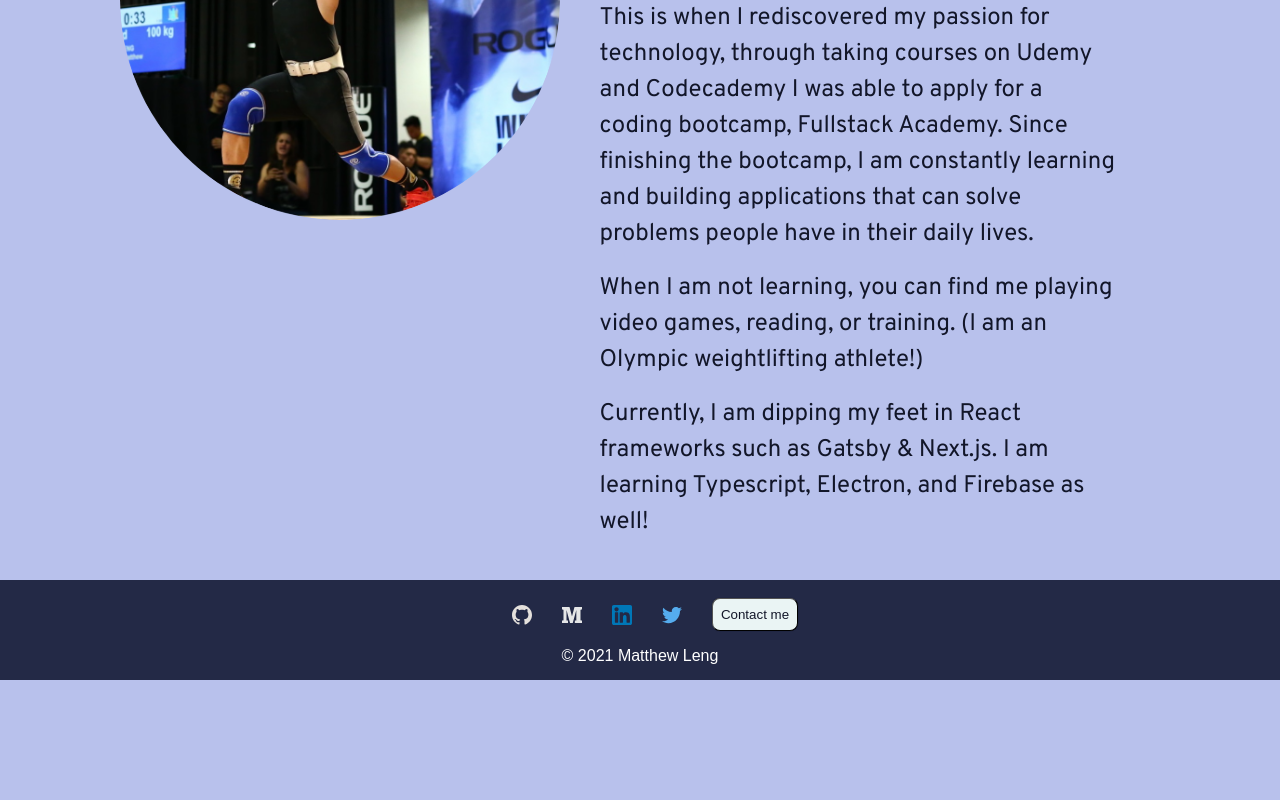
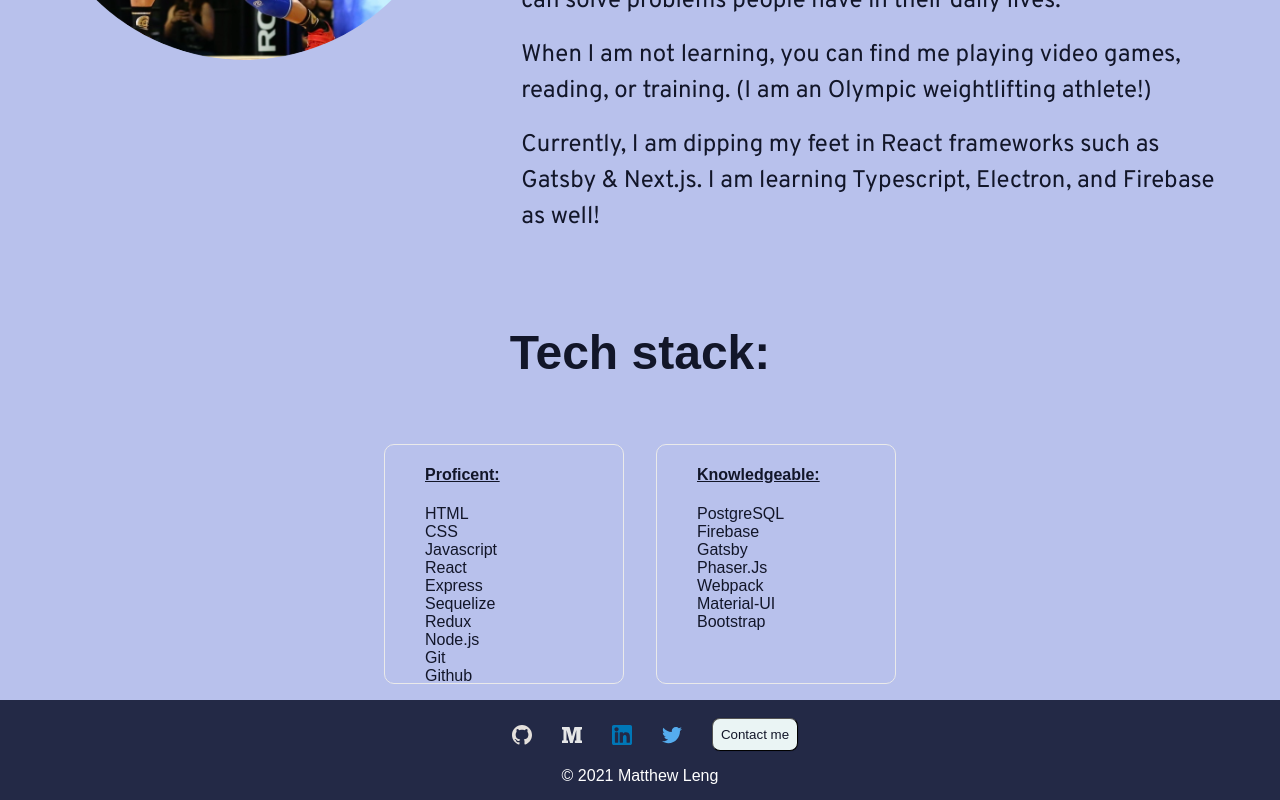
Before and after one commit to Mleng89/portfolio, a Next.js app: page /about in a window 1280 px wide. Shown: the part 635-1435 px from the top of the page. Before the commit the page ends 1315 px from the top, so only its background shows below. Built offline with nearby package versions, Linux system fonts and the light colour scheme; a web font is replaced by a local one.

Commit message:
Edits & Add: Created tech stack cards in about section, fixed padding in about section and min-height across portfolio

```diff
--- a/pages/about.js
+++ b/pages/about.js
@@ -49,12 +49,54 @@ export default function about() {
               </p>
             </div>
           </div>
+          <h3>Tech stack:</h3>
+          <div className="tech-container">
+            <div className="tech-card">
+              <ul>
+                <u>
+                  <h4>Proficent:</h4>
+                </u>
+                <li>HTML</li>
+                <li>CSS</li>
+                <li>Javascript</li>
+                <li>React</li>
+                <li>Express</li>
+                <li>Sequelize</li>
+                <li>Redux</li>
+                <li>Node.js</li>
+                <li>Git</li>
+                <li>Github</li>
+              </ul>
+            </div>
+            <div className="tech-card">
+              <ul>
+                <u>
+                  <h4>Knowledgeable:</h4>
+                </u>
+                <li>PostgreSQL</li>
+                <li>Firebase</li>
+                <li>Gatsby</li>
+                <li>Phaser.Js</li>
+                <li>Webpack</li>
+                <li>Material-UI</li>
+                <li>Bootstrap</li>
+              </ul>
+            </div>
+          </div>
         </Layout>
       </main>
       <style jsx>{`
         .container {
-          min-height: 100vh;
+          min-height: 80vh;
           min-width: 95vw;
+          padding: 0 0.5rem;
+          display: flex;
+          justify-content: center;
+          align-items: center;
+        }
+        .tech-container {
+          min-height: 25vh;
+          min-width: 15vw;
           padding: 0 0.5rem;
           display: flex;
           justify-content: center;
@@ -70,37 +112,52 @@ export default function about() {
           font-family: 'Chivo', sans-serif;
         }
         h2 {
-          font-size: 4em;
+          font-size: 2em;
           font-family: 'Chivo';
+          text-align: center;
+        }
+        h3 {
+          font-size: 3rem;
           text-align: center;
         }
 
         .me_image {
+          margin: 1rem;
+          padding: 0.5rem;
           height: 55vh;
           width: auto;
           border-radius: 50%;
         }
         .about_context {
-          margin-left: 2%;
-        }
-
-        a {
-          color: inherit;
-          text-decoration: none;
+          margin: 2%;
+          padding: 2%;
         }
 
         .card {
           margin: 1rem;
-          flex-basis: 45%;
-          padding: 1.5rem;
           text-align: left;
-
           text-decoration: none;
         }
+        .tech-card {
+          overflow: auto;
+          height: 30vh;
+          display: inline-block;
+          flex-basis: 15rem;
+          margin: 1rem;
+          text-align: left;
+          border: 1px solid #eaeaea;
+          border-radius: 10px;
+        }
+        .tech-card p {
+          text-align: left;
+        }
+        .tech-card ul {
+          list-style-type: none;
+        }
 
-        .card:hover,
-        .card:focus,
-        .card:active {
+        .tech-card:hover,
+        .tech-card:focus,
+        .tech-card:active {
           color: #0070f3;
           border-color: #0070f3;
         }
@@ -115,7 +172,6 @@ export default function about() {
         .logo {
           height: 1em;
         }
-
         @media (max-width: 600px) {
           .grid {
             width: 100%;
@@ -140,6 +196,7 @@ export default function about() {
             display: flex;
             flex-direction: column;
           }
+
           .me_image {
             margin-top: 5vh;
           }
--- a/pages/index.js
+++ b/pages/index.js
@@ -37,7 +37,7 @@ export default function Home() {
 
       <style jsx>{`
         .container {
-          min-height: 100vh;
+          min-height: 90vh;
           min-width: 95vw;
           padding: 0 0.5rem;
           display: flex;
--- a/pages/projects.js
+++ b/pages/projects.js
@@ -118,7 +118,7 @@ export default function projects() {
 
       <style jsx>{`
         .container {
-          min-height: 100vh;
+          min-height: 80vh;
           min-width: 95vw;
           padding: 0 0.5rem;
           display: flex;
```
